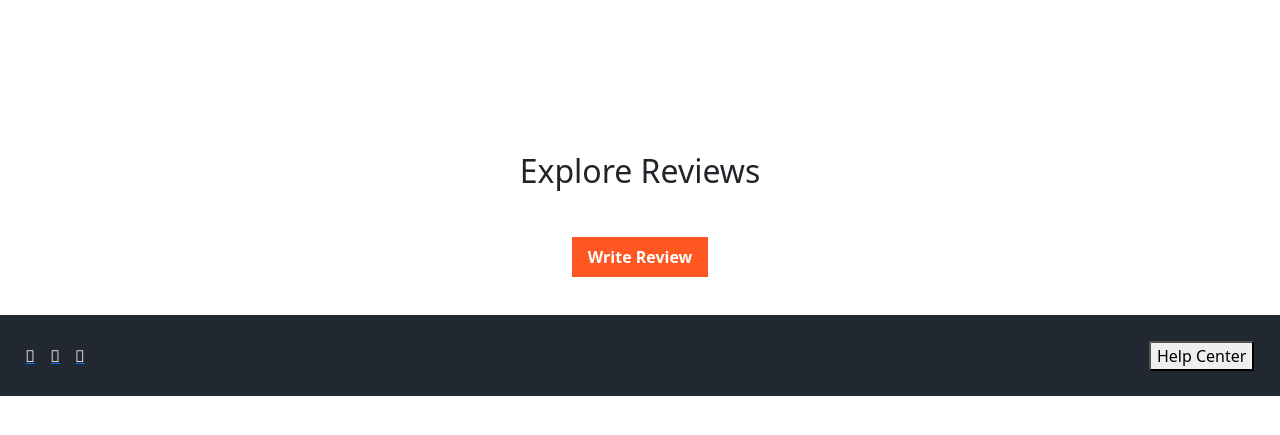
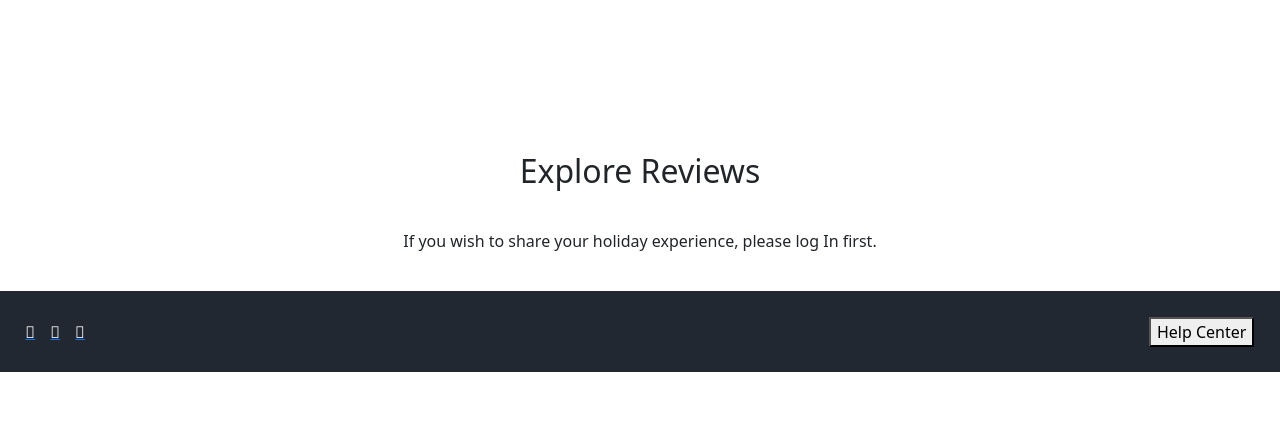
Before and after one commit to Chikayo-k/rate-your-stay, a Django app: template home/templates/home/detail.html in a window 1280 px wide. Shown: the part 56-491 px from the top of the page. Run offline with Django 4.2, Linux system fonts and the light colour scheme; the template is opened without the code that fills it, so the values that code supplies are empty.

Commit message:
show review btn only when user logged in

```diff
--- a/home/templates/home/detail.html
+++ b/home/templates/home/detail.html
@@ -22,12 +22,18 @@
 
     <section class="review-section">
       <h2 class="review-title">Explore Reviews</h2>
+
+      <!-- Write Review button -->
+      {% if user.is_authenticated %}
       <div class="write-review-btn">
         <a class="nav-link write-review" href="">Write Review</a>
       </div>
+      {% else %}
+      <p class="message-review">If you wish to share your holiday experience, please log In first.</p>
+      {% endif %}
 
+      <!-- Review -->
       {% for review in reviews %}
-
       <div class="container review-container">
         <div class="row">
           <div class="col-12 col-sm-4 col-lg-3 review-img-container">
@@ -40,8 +46,6 @@
           </div>
         </div>
       </div>
-
-
       {% endfor %}
 
     </section>
--- a/settings/settings.py
+++ b/settings/settings.py
@@ -27,7 +27,7 @@ TEMPLATES_DIR = os.path.join(BASE_DIR, 'templates')
 SECRET_KEY = 'django-insecure-68iv+742*a1m03mml8xulao)$wa6%08pn2sgt@gas&)4!dibia'
 
 # SECURITY WARNING: don't run with debug turned on in production!
-DEBUG = False
+DEBUG = True
 
 ALLOWED_HOSTS = ['8000-chikayok-rateyourstay-k545ie50vak.ws-eu111.gitpod.io','.herokuapp.com']
 
--- a/static/css/style.css
+++ b/static/css/style.css
@@ -258,6 +258,10 @@ footer{
     text-align: center;
 }
 
+.message-review{
+    margin: 5%;
+}
+
 .write-review{
     background-color: #FF5722;
     border: #FF5722;
@@ -265,6 +269,11 @@ footer{
     font-weight: bold;
     margin: 3% 0;
     text-decoration:none ;
+}
+
+.message-review{
+    margin: 3%;
+    text-align: center;
 }
 
 .review-container {
```
